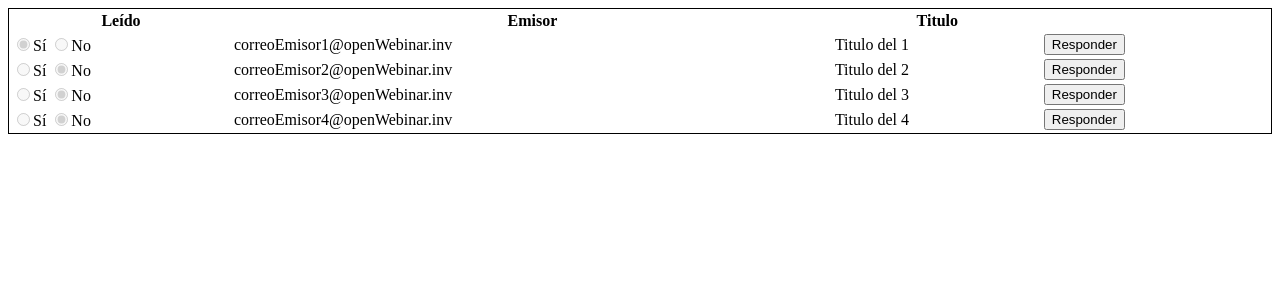
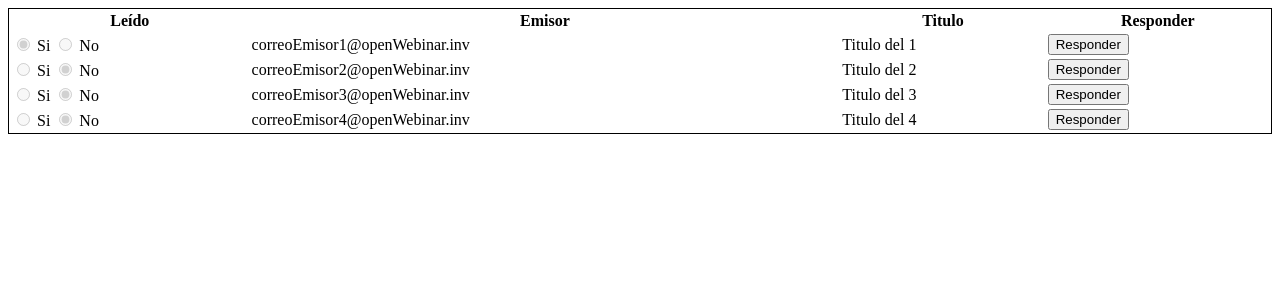
Before and after one commit to HerzogVasaris/repositorioAngular, an Angular app: page / in a window 1280 px wide. Shown: the top 300 px of the page. Built offline with nearby package versions, Linux system fonts and the light colour scheme.

Commit message:
Añadimos la respuesta dentro de la tabla con un ng container. Además, guardamos cada valor de correo por separado en su propia variable

```diff
--- a/src/app/Components/lista-correos/lista-correos.component.html
+++ b/src/app/Components/lista-correos/lista-correos.component.html
@@ -3,18 +3,26 @@
       <th>Leído</th>
       <th>Emisor</th>
       <th>Titulo</th>
+      <th>Responder</th>
     </tr>
-    <tr *ngFor="let correo of correos index as i;">
+    <ng-container *ngFor="let correo of correos; index as i;">
+      <tr>
         <td>
-            <input type="radio" name="leido-{{i}}" [(ngModel)]="correo.leido" [value]=true disabled>Sí
-            <input type="radio" name="leido-{{i}}" [(ngModel)]="correo.leido" [value]=false disabled>No
+          <input type="radio" name="leido-{{i}}" [(ngModel)]="correo.leido" [value]=true disabled> Si
+          <input type="radio" name="leido-{{i}}" [(ngModel)]="correo.leido" [value]=false disabled> No
         </td>
         <td>{{correo.emisor}}</td>
         <td>{{correo.titulo}}</td>
         <td>
           <button (click)="clickResponder(correo)">Responder</button>
         </td>
+
       </tr>
+      <tr *ngIf="correo.responder">
+        <app-nuevo-correo [correo]="correo"></app-nuevo-correo>
+      </tr>
+    </ng-container>
   </table>
 
-<app-nuevo-correo *ngIf="responder" [correo]="correoAResponder"></app-nuevo-correo>
+
+<!--<app-nuevo-correo *ngIf="responder" [correo]="correoAResponder"></app-nuevo-correo>-->
--- a/src/app/Components/lista-correos/lista-correos.component.ts
+++ b/src/app/Components/lista-correos/lista-correos.component.ts
@@ -56,8 +56,9 @@ export class ListaCorreosComponent implements OnInit {
   }
 
   clickResponder(correo){
-    this.responder = !this.responder;
-    this.correoAResponder = correo;
+    //this.responder = !this.responder;
+    //this.correoAResponder = correo;
+    correo.responder = !correo.responder;
   }
 
 }
--- a/src/app/Components/nuevo-correo/nuevo-correo.component.ts
+++ b/src/app/Components/nuevo-correo/nuevo-correo.component.ts
@@ -20,7 +20,14 @@ export class NuevoCorreoComponent implements OnInit {
           cuerpo: ['', [Validators.required, Validators.minLength(10)]],
           destinatario: ['', [Validators.required, Validators.email]],
         });
-        console.log(this.correo);
+
+        if(this.correo != undefined){
+          console.log("A", this.correo);
+          this.nuevoCorreo.patchValue({
+            titulo: 'Re: '+this.correo.titulo,
+            destinatario: this.correo.emisor
+          });
+        }
     }
 
     get formulario() { return this.nuevoCorreo.controls; }
```
Lines whose indentation alone changed are shown as unchanged.
